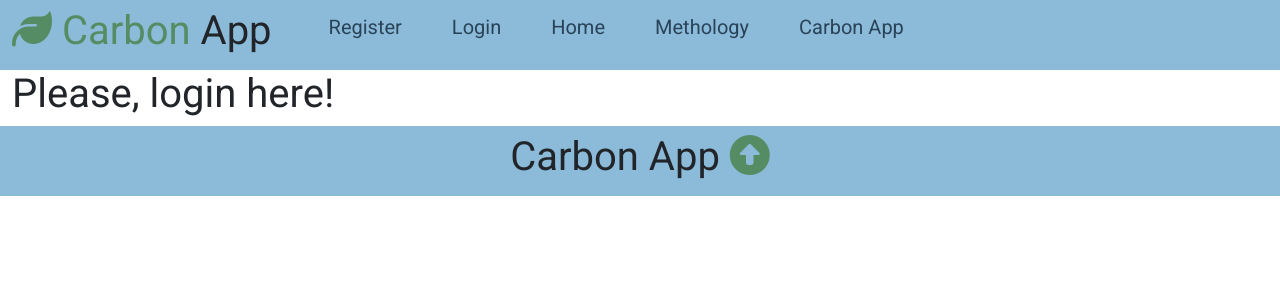
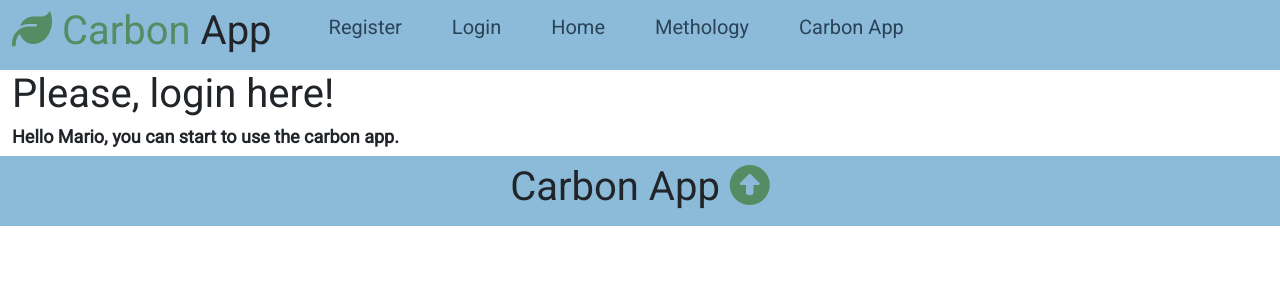
Before and after one commit to mariobp-NHH/carbon_app_2023, a Flask app: page /login in a window 1280 px wide. Shown: the top 300 px of the page. Run offline with Flask 2, Linux system fonts and the light colour scheme; some libraries are stand-ins or nearby versions.

Commit message:
Update login.html

```diff
--- a/capp/templates/users/login.html
+++ b/capp/templates/users/login.html
@@ -6,6 +6,7 @@
   <div class="container">
 
     <h1>Please, login here!</h1>
+    <h4>Hello {{name}}, you can start to use the carbon app.</h4>
 
   </div>
 </section>
```
